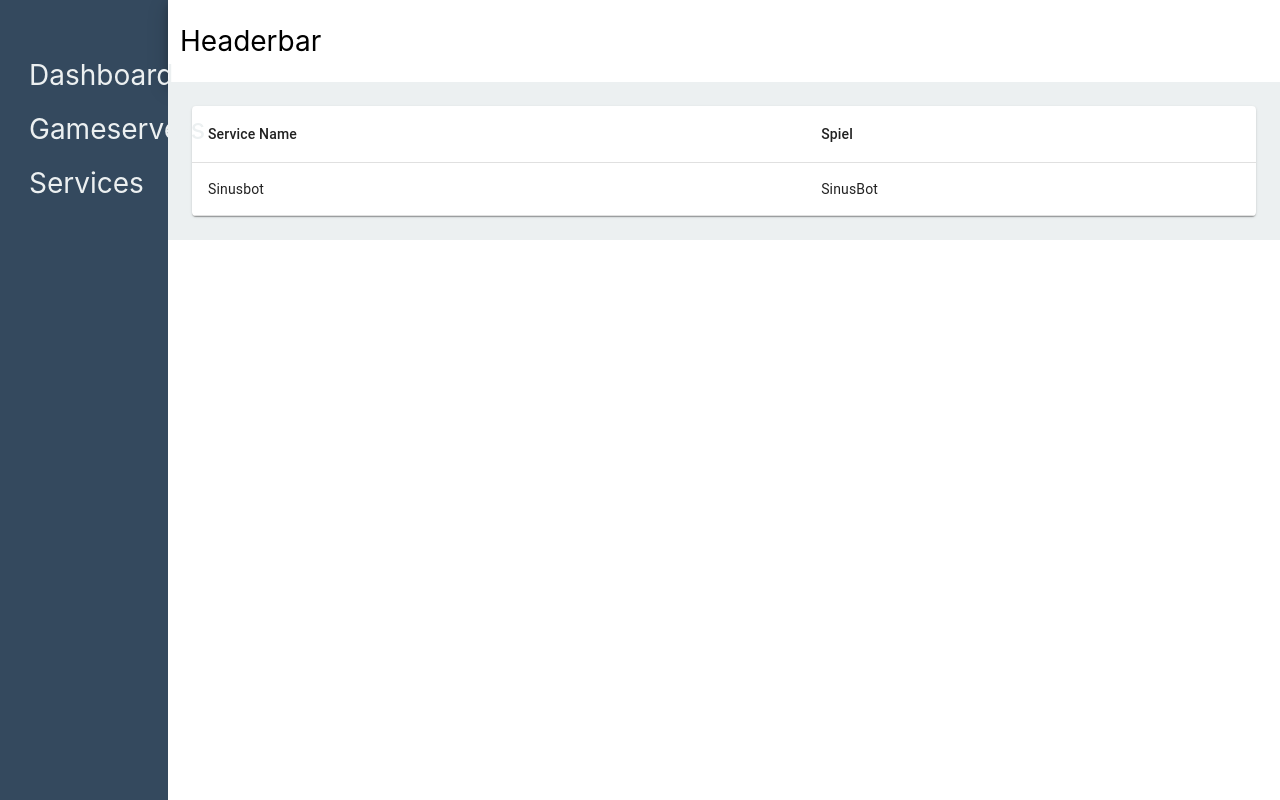
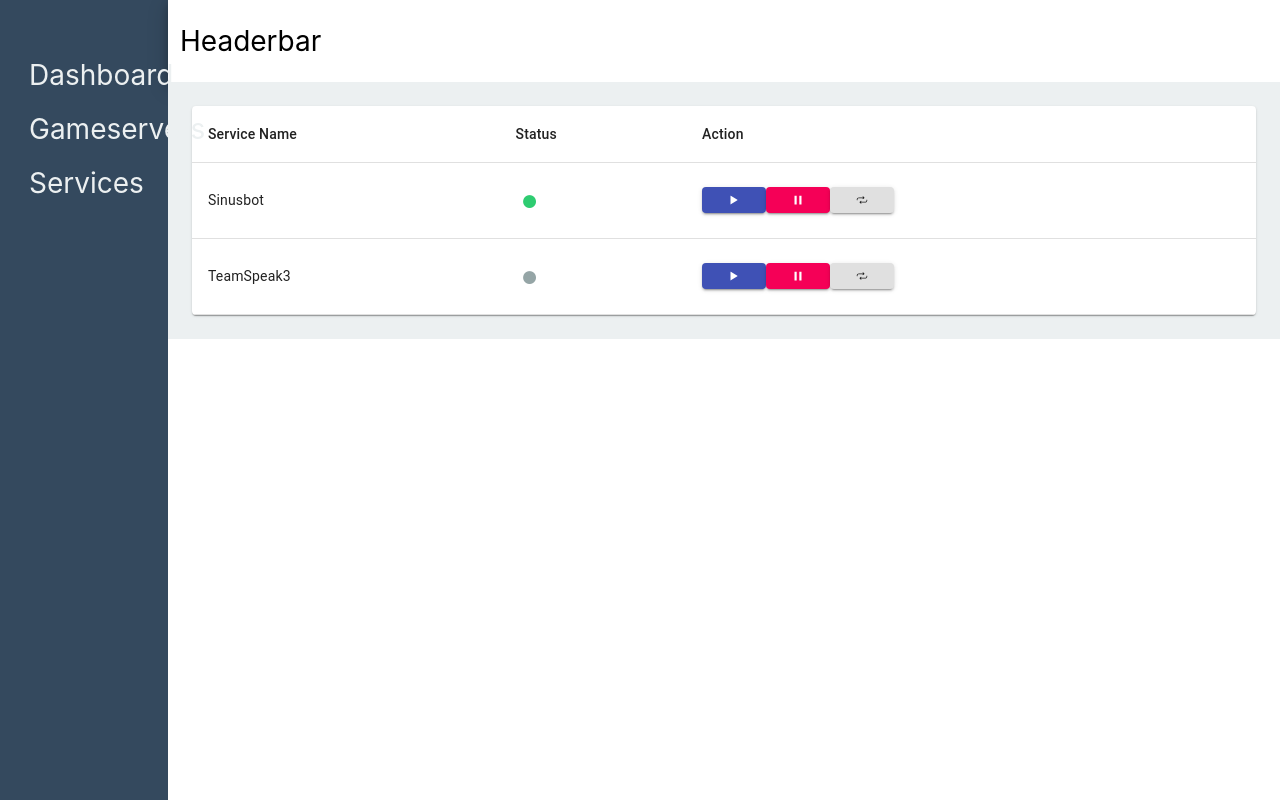
Before and after one commit to fr1edrik/Admin-Dashboard, a React (Create React App) app: page /services in a window 1280 px wide. Built offline with nearby package versions, Linux system fonts and the light colour scheme.

Commit message:
further 'services' implementation

```diff
--- a/src/common/components/Button/index.tsx
+++ b/src/common/components/Button/index.tsx
@@ -3,8 +3,9 @@ import { makeStyles } from '@material-ui/core/styles';
 import MaterialButton from '@material-ui/core/Button';
 
 interface CustomInputProps {
-	color: string;
-	children: any;
+	color?: string;
+	size?: string;
+	children?: any;
 }
 
 export default class Button extends Component<CustomInputProps> {
@@ -13,10 +14,14 @@ export default class Button extends Component<CustomInputProps> {
 	}
 
 	render(): any {
-		const { color, children } = this.props;
+		const { color, children, size } = this.props;
 		return (
 			// @ts-ignore
-			<MaterialButton variant='contained' color={color ? color : 'default'}>
+			<MaterialButton
+				variant='contained'
+				color={color ? color : 'default'}
+				size={size ? size : 'medium'}
+			>
 				{children}
 			</MaterialButton>
 		);
--- a/src/common/components/Table/index.tsx
+++ b/src/common/components/Table/index.tsx
@@ -30,10 +30,13 @@ export default function SimpleTable({ items, children }: CustomInputProps) {
 				<TableBody className='table-body'>
 					{items.data.map((row: any, index: number) => (
 						<TableRow key={index}>
-							<TableCell component='th' scope='row'>
+							{Object.keys(row).map((k) => (
+								<TableCell component='th'>{row[k]}</TableCell>
+							))}
+							{/* <TableCell component='th' scope='row'>
 								{row.serverName}
 							</TableCell>
-							<TableCell>{row.game}</TableCell>
+							<TableCell>{row.game}</TableCell> */}
 							{children}
 						</TableRow>
 					))}
--- a/src/components/GameServersView/index.tsx
+++ b/src/components/GameServersView/index.tsx
@@ -49,6 +49,10 @@ export default class GameServersView extends Component {
 			data: gameServerList,
 		};
 
-		return <Table items={tableObject}></Table>;
+		return (
+			<Table items={tableObject}>
+				<DirectButton />
+			</Table>
+		);
 	}
 }
--- a/src/components/ServicesView/index.tsx
+++ b/src/components/ServicesView/index.tsx
@@ -1,12 +1,50 @@
 import React, { Component } from 'react';
 import Table from 'common/components/Table';
 import { ITableItem } from 'common/interfaces/ITableItem';
+import {
+	IoIosPlay as Play,
+	IoIosPause as Pause,
+	IoIosRepeat as Repeat,
+} from 'react-icons/io';
+import Button from 'common/components/Button';
+import './style.scss';
+
+function StartHandleComp() {
+	return (
+		<div>
+			<Button color='primary'>
+				<Play />
+			</Button>
+			<Button color='secondary'>
+				<Pause />
+			</Button>
+			<Button color='default'>
+				<Repeat />
+			</Button>
+		</div>
+	);
+}
+
+function Status(status: string) {
+	return <div className={status}></div>;
+}
 
 export default class ServicesView extends Component {
 	render(): any {
 		const tableObject: ITableItem = {
-			titles: ['Service Name', 'Spiel'],
-			data: [{ serverName: 'Sinusbot', game: 'SinusBot' }],
+			titles: ['Service Name', 'Status', 'Action'],
+			data: [
+				{
+					serviceName: 'Sinusbot',
+					status: Status('active'),
+					action: StartHandleComp(),
+				},
+				{
+					serviceName: 'TeamSpeak3',
+					status: Status('paused'),
+					action: StartHandleComp(),
+				},
+			],
 		};
 		return <Table items={tableObject} />;
 	}
--- /dev/null
+++ b/src/components/ServicesView/style.scss
@@ -0,0 +1,19 @@
+@import '../../assets/Styles/styles.scss';
+
+@mixin led {
+	content: ' \25CF';
+	font-size: 30px;
+	color: white;
+	padding: 0 5px 0 5px;
+	vertical-align: sub;
+}
+
+.active::before {
+	@include led;
+	color: $green;
+}
+
+.paused::before {
+	@include led;
+	color: $grey;
+}
```
